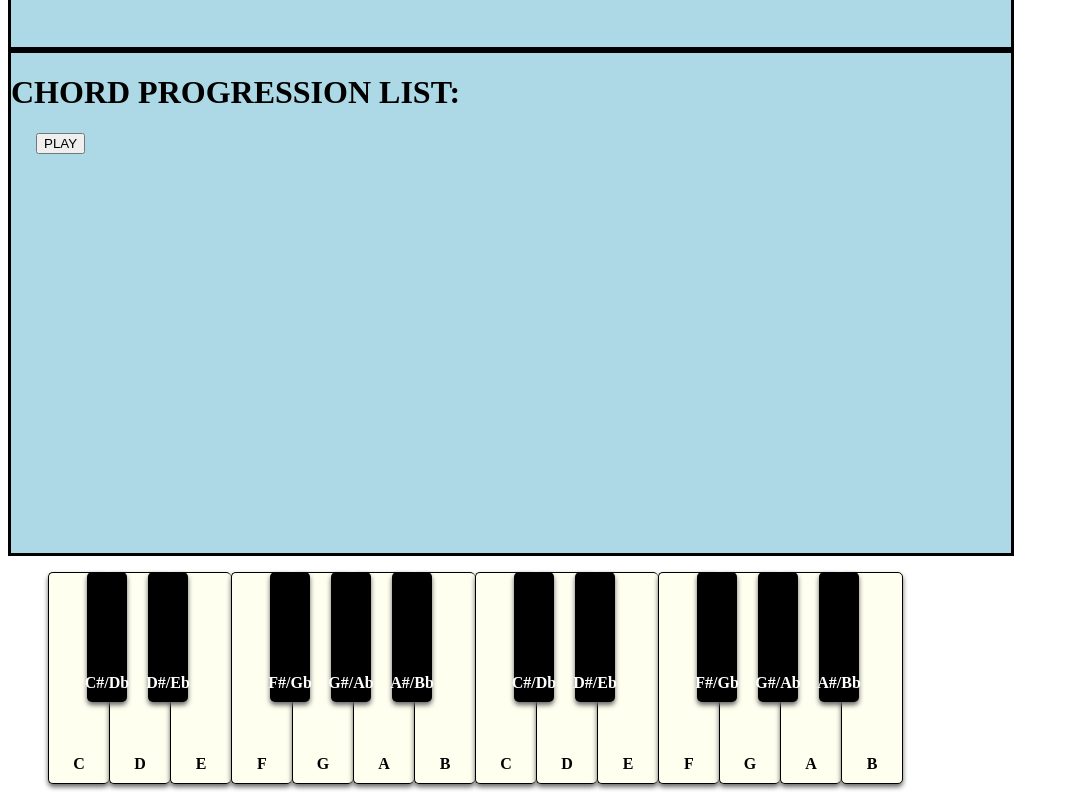
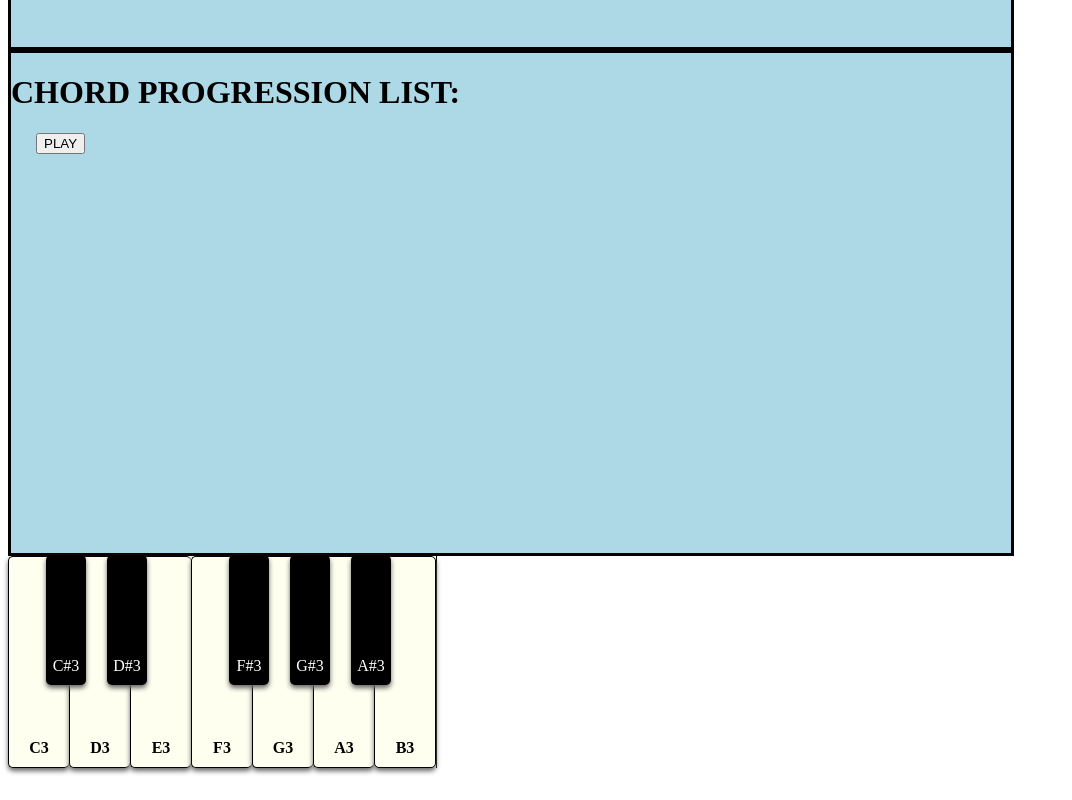
Before and after one commit to olivieromassi/ChordSchool, a Vue app: page / in a window 1280 px wide. Shown: the part 295-1095 px from the top of the page, without its empty margins (0-1072 px from the left). After the commit the page ends 1071 px from the top, so only its background shows below. Built offline with nearby package versions, Linux system fonts and the light colour scheme.

Commit message:
New components created: - Keyboard.vue - KeyboardKey.vue
New State created:
- Keyboard

New Method created:
- reset the keyboard state

```diff
--- a/src/App.vue
+++ b/src/App.vue
@@ -3,7 +3,7 @@
     <KeyReference></KeyReference>
     <Modes></Modes>
     <ChordProgression></ChordProgression>
-    <Piano></Piano>
+    <Keyboard></Keyboard>
   </div>
 </template>
 
@@ -11,13 +11,13 @@
 import KeyReference from "@/components/KeyReference";
 import Modes from "@/components/Modes";
 import ChordProgression from "@/components/ChordProgression";
-import Piano from "@/components/Piano";
+import Keyboard from "@/components/Keyboard";
 
 export default {
 
   name: 'App',
   components: {
-    Piano,
+    Keyboard,
     ChordProgression,
     Modes,
     KeyReference
--- /dev/null
+++ b/src/components/Keyboard.vue
@@ -0,0 +1,51 @@
+<template>
+    <div id="keyboard">
+        <div>
+            <KeyboardKey :note="'C3'"  :keyIsBlack="false"></KeyboardKey>
+            <KeyboardKey :note="'C#3'" :keyIsBlack="true"></KeyboardKey>
+        </div>
+        <div>
+            <KeyboardKey :note="'D3'"  :keyIsBlack="false"></KeyboardKey>
+            <KeyboardKey :note="'D#3'" :keyIsBlack="true"></KeyboardKey>
+        </div>
+        <KeyboardKey :note="'E3'"  :keyIsBlack="false"></KeyboardKey>
+        <div>
+            <KeyboardKey :note="'F3'"  :keyIsBlack="false"></KeyboardKey>
+            <KeyboardKey :note="'F#3'" :keyIsBlack="true"></KeyboardKey>
+        </div>
+        <div>
+            <KeyboardKey :note="'G3'"  :keyIsBlack="false"></KeyboardKey>
+            <KeyboardKey :note="'G#3'" :keyIsBlack="true"></KeyboardKey>
+        </div>
+        <div>
+            <KeyboardKey :note="'A3'"  :keyIsBlack="false"></KeyboardKey>
+            <KeyboardKey :note="'A#3'" :keyIsBlack="true"></KeyboardKey>
+        </div>
+        <KeyboardKey :note="'B3'"  :keyIsBlack="false"></KeyboardKey>
+
+    </div>
+
+</template>
+
+<script>
+    import KeyboardKey from "./KeyboardKey";
+    export default {
+        name: "Keyboard",
+        components: {KeyboardKey}
+    }
+</script>
+
+<style scoped>
+    div{
+        position: relative;
+    }
+    #keyboard{
+        position: relative;
+        list-style: none;
+        display: inline-flex;
+    }
+    #keyboard:last-child {
+        border-right: 1px solid black;
+    }
+
+</style>
--- /dev/null
+++ b/src/components/KeyboardKey.vue
@@ -0,0 +1,61 @@
+<template>
+    <div v-bind:class = "{ 'key' : !keyIsBlack , 'black-key' : keyIsBlack}">{{ note }}
+    </div>
+</template>
+
+<script>
+    export default {
+        name: "keyboardKey",
+        props: {
+            note: {
+                type: String,
+                required: true
+            },
+            keyIsBlack: {
+                type: Boolean,
+                required: true
+            }
+        }
+    }
+</script>
+
+<style scoped>
+    .key {
+        position: relative;
+        width: 60px;
+        height: 200px;
+        border: 1px solid black;
+        border-right: none;
+        background: #fffff0;
+        border-radius: 5px;
+        box-shadow: 0 3px 5px #666;
+        display: inline-flex;
+        justify-content: center;
+        align-items: flex-end;
+        padding-bottom: 10px;
+        font-weight: bold;
+    }
+    .key:last-child {
+        border-right: 1px solid black;
+    }
+    .black-key {
+        position: absolute;
+        top: -1px;
+        left: 38px;
+        width: 40px;
+        height: 120px;
+        background: black;
+        border-radius: 5px;
+        box-shadow: 0 3px 5px #666;
+        z-index: 999;
+        display: inline-flex;
+        justify-content: center;
+        align-items: flex-end;
+        padding-bottom: 10px;
+        color: white;
+
+    }
+    .pressedKey{
+        background: darkred;
+    }
+</style>
--- a/src/components/ModalChord.vue
+++ b/src/components/ModalChord.vue
@@ -1,5 +1,6 @@
 <template>
-    <div id="chord" :style="{backgroundColor: chordColor}">
+    <div id="chord" :style="{backgroundColor: chordColor}"
+        @mouseover="fingerChord()">
         {{ chordMode }}
         <h1 id="chord-name">{{buildChord()}}{{chordName}}</h1>
         <button id="plus" v-on:click="selectChord">+</button>
@@ -45,6 +46,10 @@
             },
             selectChord() {
                 this.$store.commit('addChordToProgression', this.features);
+            },
+            fingerChord() {
+                this.$store.commit('resetChordFingering')
+                // TO-DO the function that actualy fingers the chord on the piano
             }
         },
         computed: {
--- a/src/components/Piano.vue
+++ /dev/null
@@ -1,103 +0,0 @@
-<template>
-    <ul id="piano">
-        <li data-note="C3" class="key">
-            <div data-note="C#3" class="black-key">C#/Db</div>
-            C
-        </li>
-        <li data-note="D3" class="key">
-            <div data-note="D#3" class="black-key">D#/Eb</div>
-            D
-        </li>
-        <li data-note="E3" class="key">
-            E
-        </li>
-        <li data-note="F3" class="key">
-            <div data-note="F#3" class="black-key">F#/Gb</div>
-            F
-        </li>
-        <li data-note="G3" class="key">
-            <div data-note="G#3" class="black-key">G#/Ab</div>
-            G
-        </li>
-        <li data-note="A3" class="key">
-            <div data-note="A#3" class="black-key">A#/Bb</div>
-            A
-        </li>
-        <li data-note="B3" class="key">
-            B
-        </li>
-        <li data-note="C4" class="key">
-            <div data-note="C#4" class="black-key">C#/Db</div>
-            C
-        </li>
-        <li data-note="D4" class="key">
-            <div data-note="D#4" class="black-key">D#/Eb</div>
-            D
-        </li>
-        <li data-note="E4" class="key">
-            E
-        </li>
-        <li data-note="F4" class="key">
-            <div data-note="F#4" class="black-key">F#/Gb</div>
-            F
-        </li>
-        <li data-note="G4" class="key">
-            <div data-note="G#4" class="black-key">G#/Ab</div>
-            G
-        </li>
-        <li data-note="A4" class="key">
-            <div data-note="A#4" class="black-key">A#/Bb</div>
-            A
-        </li>
-        <li data-note="B4" class="key">
-            B
-        </li>
-    </ul>
-</template>
-
-<script>
-    export default {
-        name: "Piano"
-    }
-</script>
-
-<style scoped>
-    ul {
-        list-style: none;
-        display: flex;
-    }
-    .key {
-        position: relative;
-        width: 60px;
-        height: 200px;
-        border: 1px solid black;
-        border-right: none;
-        background: #fffff0;
-        border-radius: 5px;
-        box-shadow: 0 3px 5px #666;
-        display: flex;
-        justify-content: center;
-        align-items: flex-end;
-        padding-bottom: 10px;
-        font-weight: bold;
-    }
-    .key:last-child {
-        border-right: 1px solid black;
-    }
-    ul .black-key {
-        position: absolute;
-        top: -1px;
-        left: 38px;
-        width: 40px;
-        height: 120px;
-        background: black;
-        border-radius: 5px;
-        box-shadow: 0 3px 5px #666;
-        z-index: 999;
-        display: flex;
-        justify-content: center;
-        align-items: flex-end;
-        padding-bottom: 10px;
-        color: white;
-    }
-</style>
--- a/src/store.js
+++ b/src/store.js
@@ -32,7 +32,38 @@ export const store = new Vuex.Store({
         modes: [],
 
         /*This list contains the chords chosen by the user to be part of a chord progression*/
-        progression: []
+        progression: [],
+
+        /* This list contains the state of the keyboard keys, that alternate between "pressed-1" or "released-0".*/
+        keyboard: [
+            {name:'C3',     pressed: false,  partOfRefScale: false},
+            {name:'C#3',    pressed: false,  partOfRefScale: false},
+            {name:'D3',     pressed: false,  partOfRefScale: false},
+            {name:'D#3',    pressed: false,  partOfRefScale: false},
+            {name:'E3',     pressed: false,  partOfRefScale: false},
+            {name:'F3',     pressed: false,  partOfRefScale: false},
+            {name:'F#3',    pressed: false,  partOfRefScale: false},
+            {name:'G3',     pressed: false,  partOfRefScale: false},
+            {name:'G#3',    pressed: false,  partOfRefScale: false},
+            {name:'A3',     pressed: false,  partOfRefScale: false},
+            {name:'A#3',    pressed: false,  partOfRefScale: false},
+            {name:'B3',     pressed: false,  partOfRefScale: false},
+            {name:'C4',     pressed: false,  partOfRefScale: false},
+            {name:'C#4',    pressed: false,  partOfRefScale: false},
+            {name:'D4',     pressed: false,  partOfRefScale: false},
+            {name:'D#4',    pressed: false,  partOfRefScale: false},
+            {name:'E4',     pressed: false,  partOfRefScale: false},
+            {name:'F4',     pressed: false,  partOfRefScale: false},
+            {name:'F#4',    pressed: false,  partOfRefScale: false},
+            {name:'G4',     pressed: false,  partOfRefScale: false},
+            {name:'G#4',    pressed: false,  partOfRefScale: false},
+            {name:'A4',     pressed: false,  partOfRefScale: false},
+            {name:'A#4',    pressed: false,  partOfRefScale: false},
+            {name:'B4',     pressed: false,  partOfRefScale: false},
+            ],
+
+        /* This variable will reset the keyboard if true */
+        resetKeyboard: true
     },
     getters: {
         getKeys(state) {
@@ -85,6 +116,14 @@ export const store = new Vuex.Store({
         },
         deleteChordFromProgression(state, features) {
             state.progression.splice(state.progression.indexOf(features), 1);
+        },
+
+        /*METHODS RELATED TO KEYBOARD FINGERING*/
+        /*This method resets the keyboard state to zero and fingers the chord*/
+        resetChordFingering(state){
+            for ( const key in state.keyboard){
+                state.keyboard[key].pressed = false
+            }
         }
     }
 });
```
